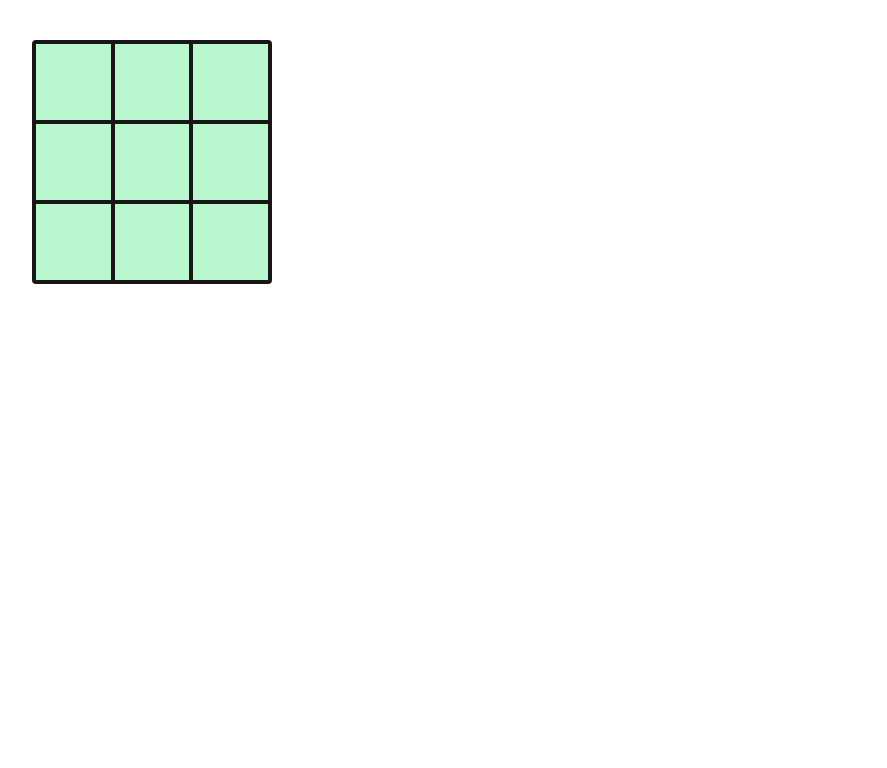
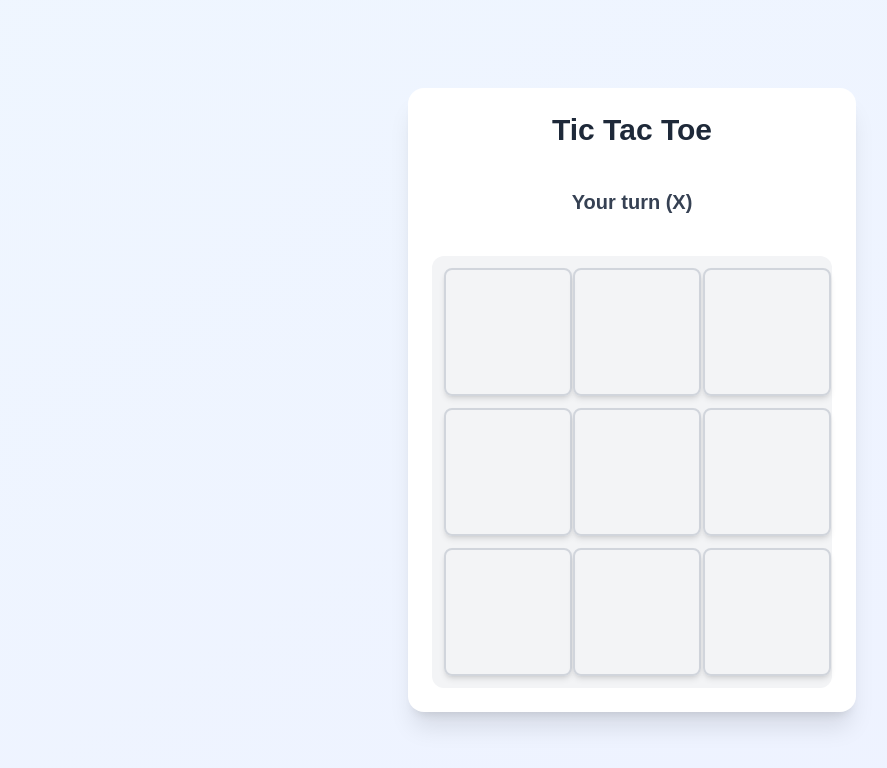
Before and after one commit to Vijaykumar308/select-deselect, a Next.js app: page /tic-tac-toe in a window 1280 px wide. Shown: the top 768 px of the page, without its empty margins (8-895 px from the left). Built offline with nearby package versions, Linux system fonts and the light colour scheme.

Commit message:
tic-tac-toe done

```diff
--- a/src/app/tic-tac-toe/components/Board.jsx
+++ b/src/app/tic-tac-toe/components/Board.jsx
@@ -1,28 +1,176 @@
 'use client';
 
-import { useState } from "react";
+import { useState, useEffect } from "react";
 import Square from "./Square";
 
+const calculateWinner = (squares) => {
+  const winningCombos = [
+    [0, 1, 2], [3, 4, 5], [6, 7, 8], // rows
+    [0, 3, 6], [1, 4, 7], [2, 5, 8], // cols
+    [0, 4, 8], [2, 4, 6],             // diagonals
+  ];
+
+  for (let [a, b, c] of winningCombos) {
+    if (squares[a] && squares[a] === squares[b] && squares[a] === squares[c]) {
+      return {
+        winner: squares[a],
+        winningSquares: [a, b, c]
+      };
+    }
+  }
+  return null;
+};
+
+// Helper function to find a winning move for a player
+const findWinningMove = (squares, player) => {
+  // Check all empty squares
+  for (let i = 0; i < squares.length; i++) {
+    if (squares[i] === null) {
+      // Make a copy of the board
+      const newSquares = [...squares];
+      // Try the move
+      newSquares[i] = player;
+      // Check if this move wins the game
+      const result = calculateWinner(newSquares);
+      if (result && result.winner === player) {
+        return i; // Return the winning move
+      }
+    }
+  }
+  return null; // No winning move found
+};
+
 const Board = () => {
-    return<>
-        <div className="board-container bg-green-200 w-60 border-2 rounded m-10">
-            <div className="board-row flex justify-evenl">
-                <Square index={0}/>
-                <Square index={1}/>
-                <Square index={2}/>
-            </div>
-             <div className="board-row flex justify-evenly">
-                <Square index={3}/>
-                <Square index={4}/>
-                <Square index={5}/>
-            </div>
-             <div className="board-row flex justify-evenly">
-                <Square index={6}/>
-                <Square index={7}/>
-                <Square index={8}/>
-            </div>
+  const [state, setState] = useState(Array(9).fill(null));
+  const [isXTurn, setIsXTurn] = useState(true);
+  const [winner, setWinner] = useState(null);
+  const [gameStatus, setGameStatus] = useState("Your turn (X)");
+
+  const resetGame = () => {
+    setState(Array(9).fill(null));
+    setWinner(null);
+    setIsXTurn(true);
+    setGameStatus("Your turn (X)");
+  };
+
+  // AI move logic
+  const makeAIMove = () => {
+    const aiPlayer = 'O';
+    const humanPlayer = 'X';
+
+    // 1. Check if AI can win in the next move
+    const winningMove = findWinningMove(state, aiPlayer);
+    if (winningMove !== null) {
+      return winningMove;
+    }
+
+    // 2. Check if player can win in the next move and block it
+    const blockingMove = findWinningMove(state, humanPlayer);
+    if (blockingMove !== null) {
+      return blockingMove;
+    }
+
+    // 3. If no immediate win or block, choose a random available move
+    const availableMoves = state.map((square, index) => square === null ? index : null).filter(val => val !== null);
+    return availableMoves[Math.floor(Math.random() * availableMoves.length)];
+  };
+
+  useEffect(() => {
+    if (!isXTurn && !winner) {
+      setGameStatus("AI is thinking...");
+
+      const timer = setTimeout(() => {
+        const aiMove = makeAIMove();
+
+        if (aiMove === undefined) {
+          // No moves left (draw)
+          setGameStatus("Game ended in a draw!");
+          return;
+        }
+
+        const botState = [...state];
+        botState[aiMove] = "O";
+        setState(botState);
+
+        const result = calculateWinner(botState);
+        if (result) {
+          setWinner(result.winner);
+          setGameStatus(`🎉 ${result.winner} wins!`);
+          return;
+        }
+
+        if (botState.every(square => square !== null)) {
+          setGameStatus("Game ended in a draw!");
+          return;
+        }
+
+        setIsXTurn(true);
+        setGameStatus("Your turn (X)");
+      }, 500); // Slightly faster AI response
+
+      return () => clearTimeout(timer);
+    }
+  }, [isXTurn, state, winner]);
+
+  const handleClicked = (index) => {
+    if (winner || state[index] !== null) return;
+
+    const newState = [...state];
+    newState[index] = "X";
+    setState(newState);
+
+    const result = calculateWinner(newState);
+    if (result) {
+      setWinner(result.winner);
+      setGameStatus(`🎉 ${result.winner} wins!`);
+      return;
+    }
+
+    if (newState.every(square => square !== null)) {
+      setGameStatus("Game ended in a draw!");
+      return;
+    }
+
+    setIsXTurn(false);
+    setGameStatus("AI is thinking...");
+  };
+
+  return (
+    <div className="min-h-screen flex flex-col items-center justify-center bg-gradient-to-br from-blue-50 to-indigo-50 p-4">
+      <div className="max-w-md w-full bg-white rounded-2xl shadow-xl p-6 space-y-6">
+        <h1 className="text-3xl font-bold text-center text-gray-800">Tic Tac Toe</h1>
+
+        <div className="text-center py-4">
+          <div className={`text-xl font-semibold ${
+            gameStatus.includes('wins') ? 'text-green-600' : 'text-gray-700'
+          }`}>
+            {gameStatus}
+          </div>
         </div>
-    </>
-}
+
+        <div className="grid grid-cols-3 gap-3 bg-gray-100 p-3 rounded-xl">
+          {state.map((value, index) => (
+            <Square
+              key={index}
+              handleClicked={() => handleClicked(index)}
+              value={value}
+            />
+          ))}
+        </div>
+
+        {(winner || state.every(square => square !== null)) && (
+          <button
+            onClick={resetGame}
+            className="w-full mt-6 bg-blue-600 hover:bg-blue-700 text-white font-bold py-3 px-6 rounded-lg
+                     transition-colors duration-200 transform hover:scale-105 focus:outline-none focus:ring-2
+                     focus:ring-blue-500 focus:ring-opacity-50"
+          >
+            Play Again
+          </button>
+        )}
+      </div>
+    </div>
+  );
+};
 
 export default Board;
--- a/src/app/tic-tac-toe/components/Square.jsx
+++ b/src/app/tic-tac-toe/components/Square.jsx
@@ -1,26 +1,25 @@
 'use client';
 
-import { useState } from "react";
-
-const Square = ({index}) => {
-    const [state, setState] = useState(Array(9).fill(null));
-    const [isXTurn, setIsXTurn] = useState(true);
-
-
-    const handleClicked = (id) => {
-        const symbole = "X";
-        console.log('clicked in func: '+id);
-        const copyState = [...state];
-        copyState[id] = symbole;
-        console.log(copyState);
-        setState([...copyState]);
-    }
-
-    return <>
-        <div className="square border-2 w-80 h-20 flex justify-center items-center" onClick={() => handleClicked(index)}>
-          {state[index]}
-        </div>
-    </>
-}
+const Square = ({ handleClicked, value }) => {
+    return (
+        <button
+            onClick={handleClicked}
+            className={`
+                w-24 h-24 sm:w-28 sm:h-28 md:w-32 md:h-32
+                text-4xl font-bold rounded-lg
+                transition-all duration-200 ease-in-out
+                ${value === 'X' ? 'text-blue-600' : 'text-red-600'}
+                ${!value ? 'hover:bg-gray-100 active:bg-gray-200' : 'cursor-default'}
+                border-2 border-gray-300 shadow-md
+                flex items-center justify-center
+                focus:outline-none focus:ring-2 focus:ring-blue-500 focus:ring-opacity-50
+            `}
+            disabled={!!value}
+            aria-label={value ? `${value} is placed` : 'Empty square'}
+        >
+            {value}
+        </button>
+    );
+};
 
 export default Square;
```
